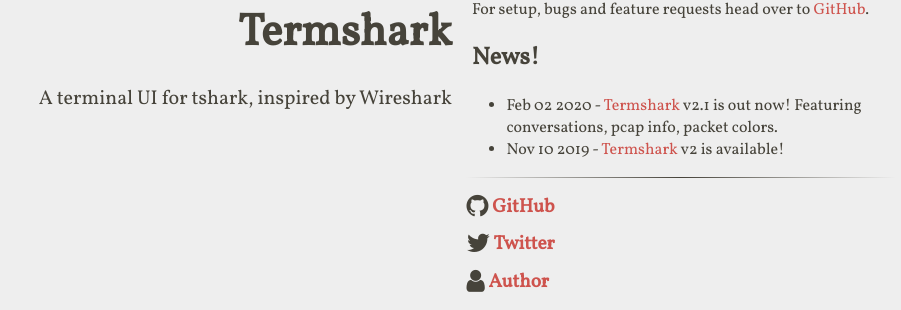
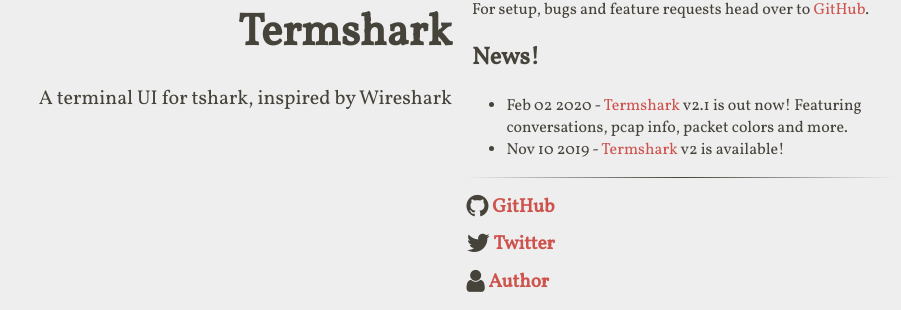
Before and after one commit to gcla/termshark, a Jekyll site: the page built from index.html, in a window 1280 px wide. Shown: the part 403-713 px from the top of the page, without its empty margins (208-1109 px from the left). Built offline with Jekyll 4.4.1, drawn with Linux system fonts in a browser that asks for light colours; nearby versions of some CDN libraries.

Commit message:
Fix wording

```diff
--- a/_includes/content.html
+++ b/_includes/content.html
@@ -21,7 +21,7 @@
 
 <h2>News!</h2>
 <ul>
-  <li>Feb 02 2020 - <a href="https://termshark.io/changelogv21">Termshark</a> v2.1 is out now! Featuring conversations, pcap info, packet colors.</li>
+  <li>Feb 02 2020 - <a href="https://termshark.io/changelogv21">Termshark</a> v2.1 is out now! Featuring conversations, pcap info, packet colors and more.</li>
   <li>Nov 10 2019 - <a href="https://termshark.io/changelogv2">Termshark</a> v2 is available!</li>
 </ul>
 
```
